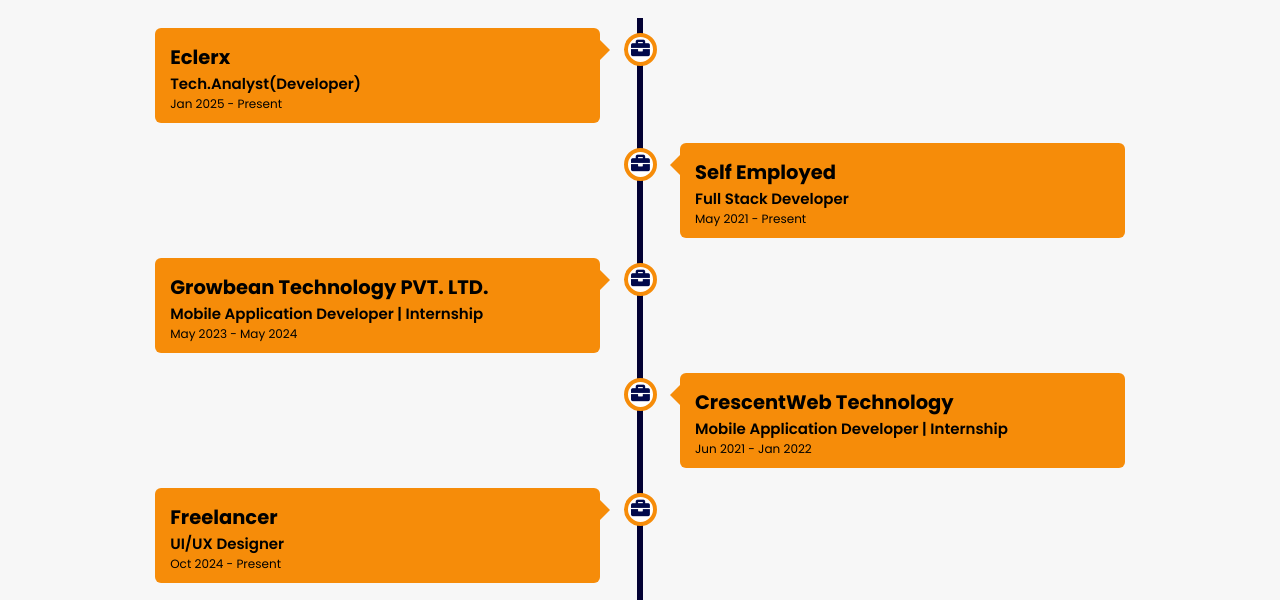
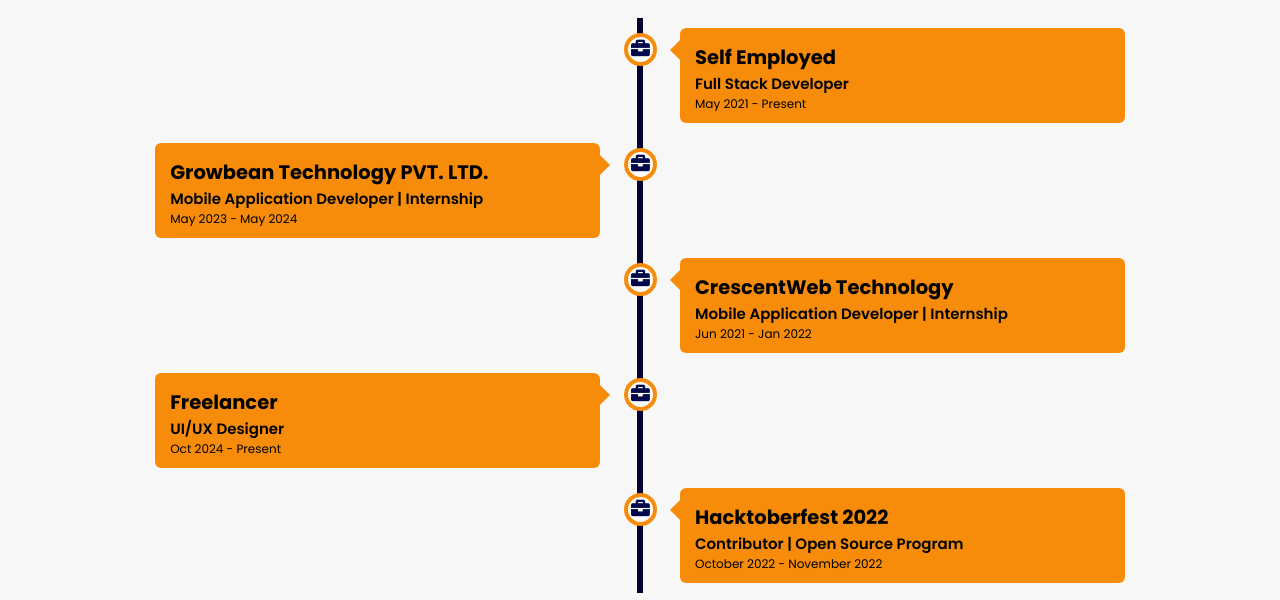
Before and after one commit to Shivbkote/S.K.Portfolio, a plain HTML site: page experience/index.html in a window 1280 px wide. Shown: the part 148-748 px from the top of the page. Drawn offline with nearby package versions, Linux system fonts and the light colour scheme; a small style sheet from the web is missing.

Commit message:
Update index.html
remove eclerx data

```diff
--- a/experience/index.html
+++ b/experience/index.html
@@ -44,17 +44,17 @@
 
   <div class="timeline">
 
-    <div class="container left">
+<!--     <div class="container left">
       <div class="content">
         <div class="tag">
           <h2>eclerx</h2>
         </div>
         <div class="desc">
-            <h3>Tech.Analyst(Developer)</h3>
-            <p>Jan 2025 - present</p>
+            <h3>Tech- I</h3>
+            <p>Jan 2025 - April 2025</p>
         </div>
       </div>
-    </div>
+    </div> -->
 
     <div class="container right">
       <div class="content">
@@ -202,4 +202,5 @@
 <script src="./script.js"></script>
 
 </body>
+
 </html>
```
